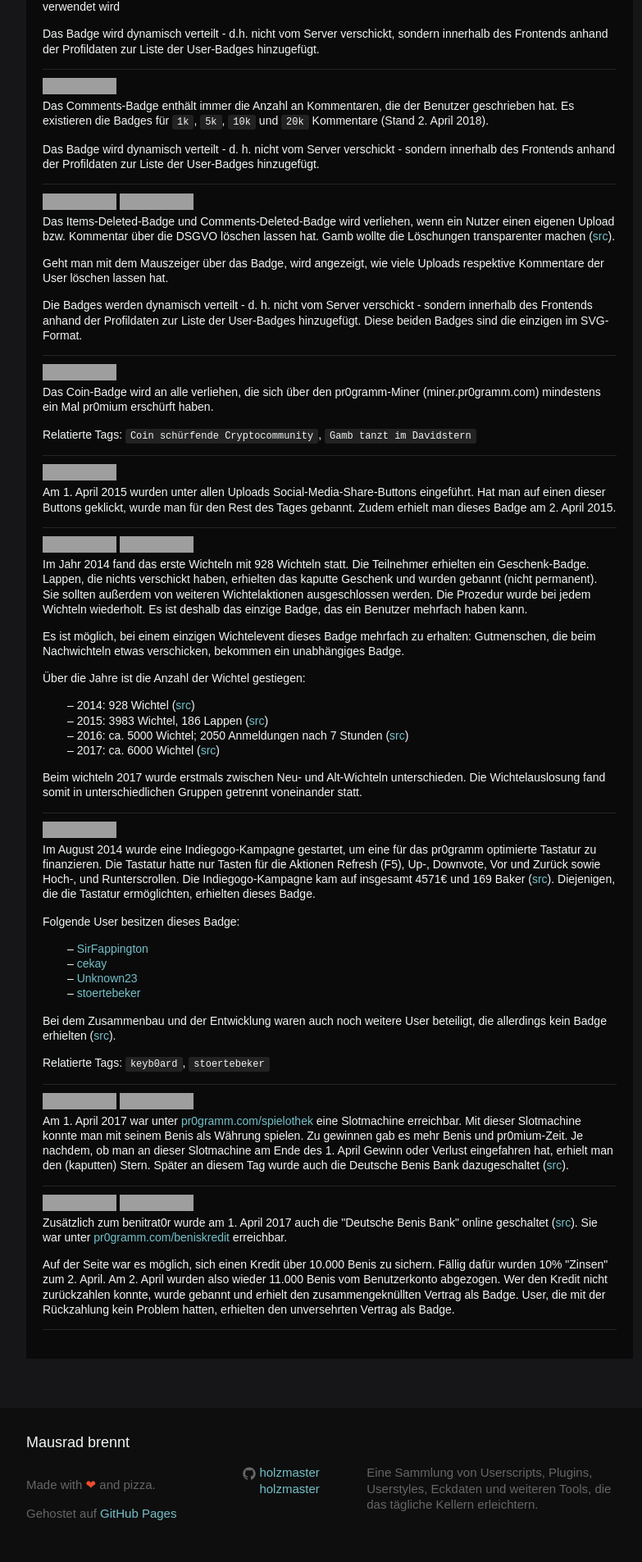
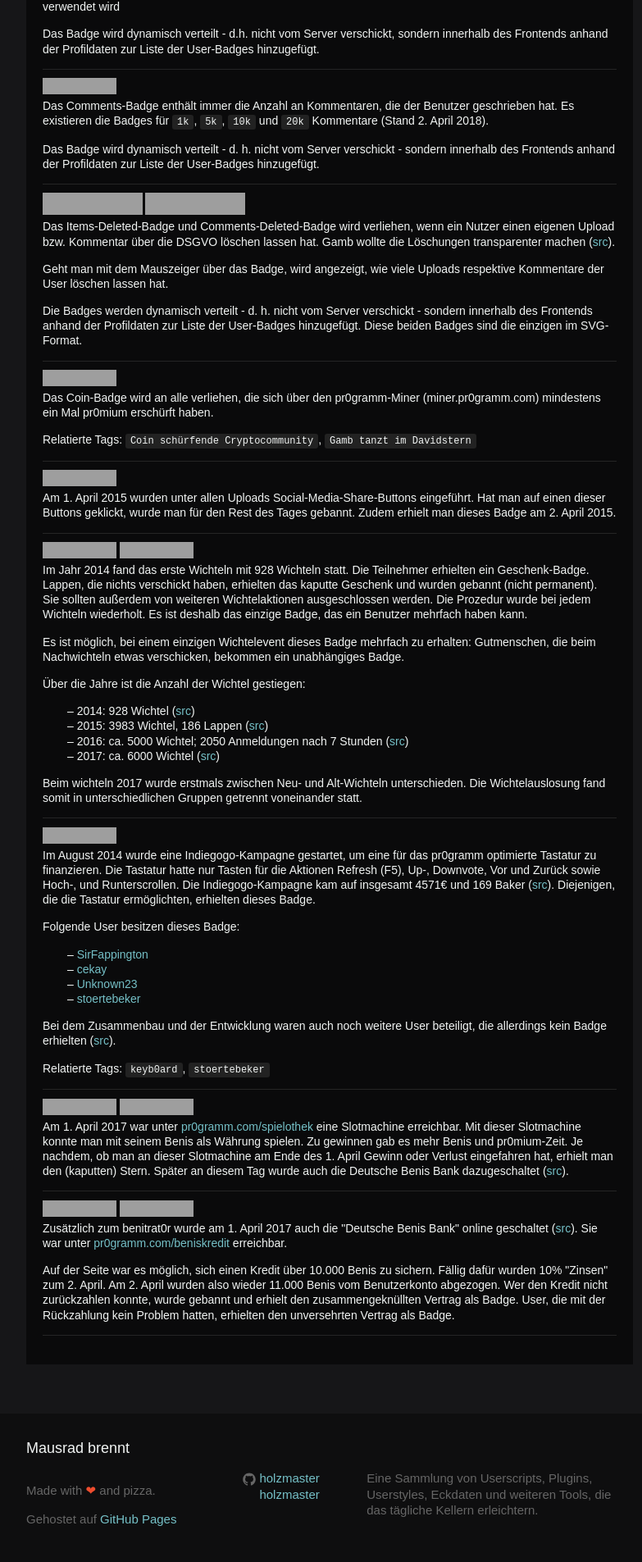
Before and after one commit to holzmaster/userscripts, a Jekyll site: the page built from miniwiki.html, in a window 1280 px wide. Shown: the part 723-2628 px from the top of the page at 82% size, without its empty margins (238-1021 px from the left). Built offline with Jekyll 4.4.1, drawn with Linux system fonts in a browser that asks for light colours; grey boxes are pictures that could not be loaded.

Commit message:
Fix SVG image size

```diff
--- a/miniwiki.html
+++ b/miniwiki.html
@@ -62,8 +62,8 @@ permalink: /miniwiki/
 		</dd>
 		<dt>
 			<div class="badge-container">
-				<img src="//pr0gramm.com/media/badges/itemdelete.svg">
-				<img src="//pr0gramm.com/media/badges/commentdelete.svg">
+				<img src="//pr0gramm.com/media/badges/itemdelete.svg" style="height: 27px;">
+				<img src="//pr0gramm.com/media/badges/commentdelete.svg" style="height: 27px;">
 			</div>
 		</dt>
 		<dd>
```
